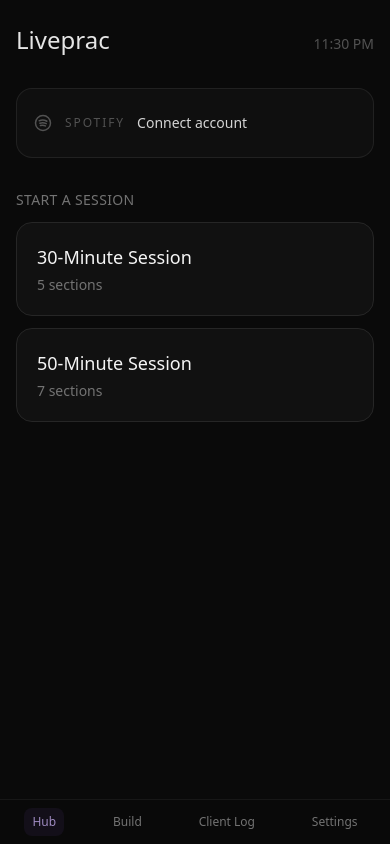
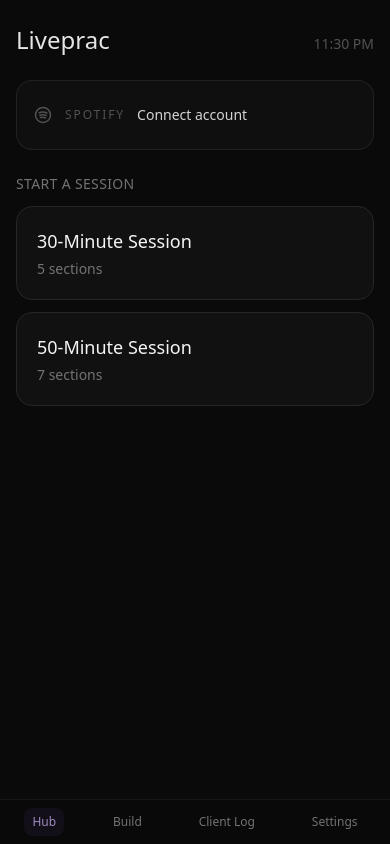
Before and after one commit to nitsua895/Liveprac, a React (Vite) app: page / in a window 390 px wide. Built offline with nearby package versions, Linux system fonts and the light colour scheme.

Commit message:
Make Hub.tsx responsive across devices

```diff
--- a/src/screens/Hub.tsx
+++ b/src/screens/Hub.tsx
@@ -20,7 +20,7 @@ export function Hub() {
   }
 
   return (
-    <div className="flex flex-col gap-8">
+    <div className="flex flex-col gap-6 sm:gap-8">
       <header className="flex items-baseline justify-between">
         <h1 className="text-2xl font-light text-neutral-200">Liveprac</h1>
         <span className="text-sm text-neutral-600">
@@ -55,8 +55,8 @@ export function Hub() {
       </section>
 
       {pickingTemplateId && (
-        <div className="fixed inset-0 z-50 flex items-center justify-center bg-black/70 p-6">
-          <div className="w-full max-w-sm rounded-2xl border border-neutral-800 bg-neutral-900 p-6">
+        <div className="fixed inset-0 z-50 flex items-center justify-center overflow-y-auto bg-black/70 p-3 sm:p-6">
+          <div className="w-full max-w-sm rounded-2xl border border-neutral-800 bg-neutral-900 p-4 sm:p-6">
             <h3 className="mb-4 text-lg text-neutral-100">Who is this session for?</h3>
             <div className="flex flex-col gap-2">
               <button
@@ -77,7 +77,7 @@ export function Hub() {
                 </button>
               ))}
             </div>
-            <div className="mt-4 flex gap-2">
+            <div className="mt-4 flex flex-col gap-2 sm:flex-row">
               <input
                 value={newClientName}
                 onChange={(e) => setNewClientName(e.target.value)}
```
